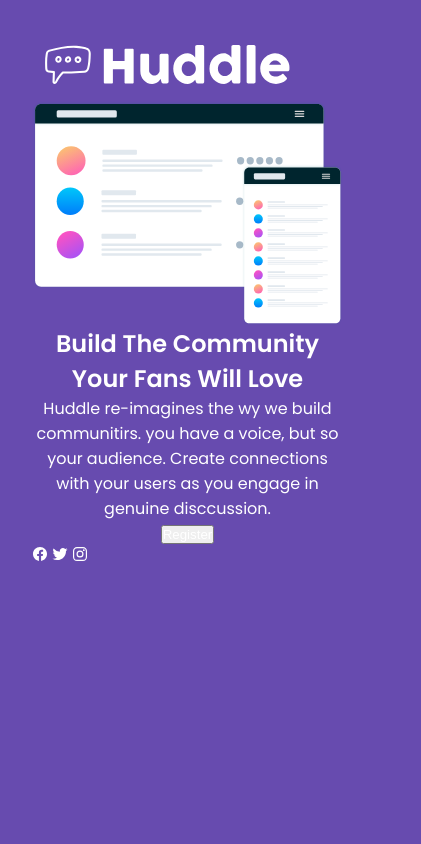
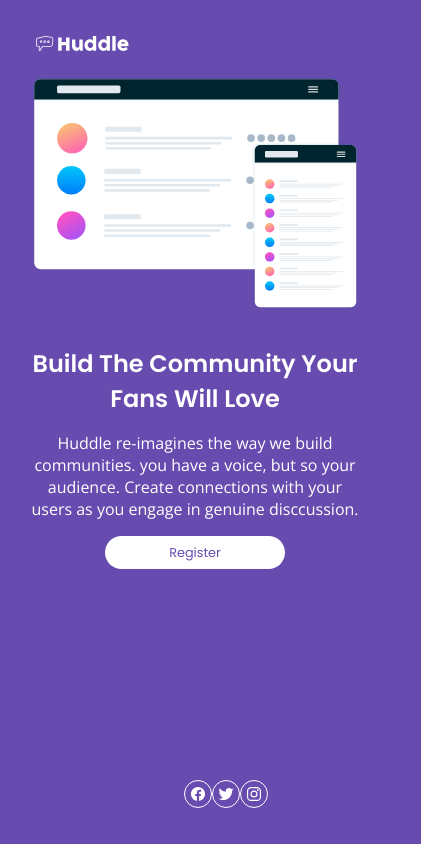
Before and after one commit to cloviswrodrigues/huddle_landing_page, a plain HTML site: page frontend/index.html in a window 390 px wide. Shown: the whole page, 421 px wide, since content can reach past the window. Drawn offline with nearby package versions, Linux system fonts and the light colour scheme.

Commit message:
adicionando estilos no design mobile

```diff
--- a/frontend/index.html
+++ b/frontend/index.html
@@ -32,13 +32,13 @@
         </div>
         <div class="content">
             <h1 class="content__title">Build The Community Your Fans Will Love</h1>
-            <p class="content__paragraph">Huddle re-imagines  the wy we build communitirs. you have a voice, but so
+            <p class="content__paragraph">Huddle re-imagines the way we build communities. you have a voice, but so
                 your audience. Create connections with your users as you engage in genuine disccussion.
             </p>
-            <button class="content__button">Register</button>
+            <a href="#" class="content__button">Register</a>
         </div>
     </main>
-    <footer>
+    <footer class="footer">
         <div class="footer__social">
             <a href="#"><ion-icon class="footer__social-icon" name="logo-facebook"></ion-icon></a>
             <a href="#"><ion-icon class="footer__social-icon" name="logo-twitter"></ion-icon></a>
--- a/frontend/styles/_base.scss
+++ b/frontend/styles/_base.scss
@@ -11,12 +11,19 @@ $color-white: white;
 }
 
 html {
-    width: 375px;
+    width: 100vw;
     height: 100vh;
 }
 
 body {
     width: 100%;
+    height: 100%;
+    margin: 0 auto;
+    position: relative;
     background-color: $color-violet;
-    padding: 2rem;
+    padding: 8%;
 }
+
+a {
+    all: unset;
+}
--- a/frontend/styles/_component.scss
+++ b/frontend/styles/_component.scss
@@ -1,9 +1,16 @@
+header {
+
+    img {
+        width: 100px;
+    }
+}
+
 main {
     width: 100%;
+    margin-top: 1rem;
 
     .mockups {
         width: 100%;
-        height: 225px;
 
         img {
             width: 100%;
@@ -13,7 +20,7 @@ main {
 
     .content {
         width: 100%;
-        margin: 0 auto;
+        margin-top: 2rem;
         font-family: Poppins, sans-serif;
         text-align: center;
 
@@ -22,8 +29,36 @@ main {
         }
 
         &__paragraph {
+            margin-top: 1rem;
+            margin-bottom: 1.2rem;
             font-size: 1rem;
+            font-family: Open Sans, sans-serif;
             font-weight: 400;
+        }
+
+        &__button {
+            background-color: $color-white;
+            color: $color-violet;
+            font-size: .8rem;
+            padding: .5rem 4rem;
+            border-radius: 30px;
         }
     }
 }
+
+.footer {
+    width: 100%;
+    position: absolute;
+    bottom: 2rem;
+
+    &__social {
+        display: flex;
+        justify-content: center;
+
+        &-icon {
+            border-radius: 50%;
+            border: 1px solid $color-white;
+            padding: 5px;
+        }
+    }
+}
```
Also changed, not shown: frontend/styles/main.css, 1 other file.
